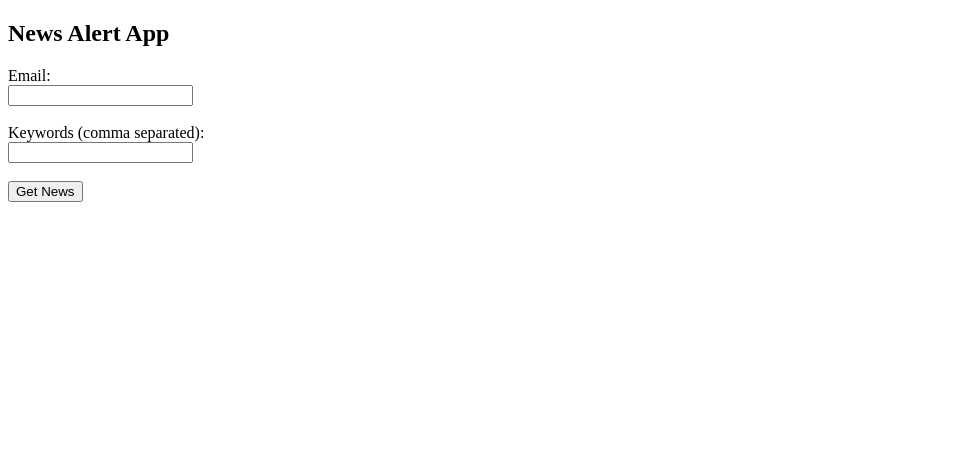
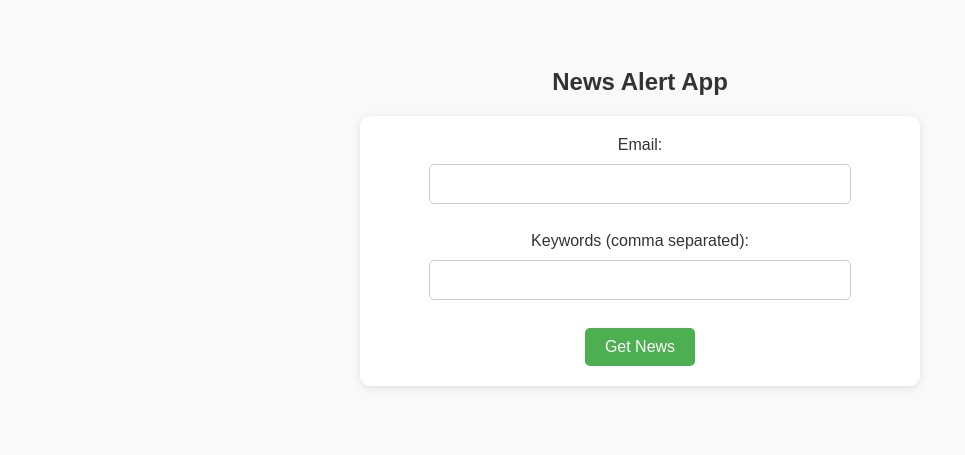
Before and after one commit to Bethel-21/News-alert, a Flask app: page / in a window 1280 px wide. Shown: the top 455 px of the page, without its empty margins (0-965 px from the left). Run offline with Flask 3, Linux system fonts and the light colour scheme.

Commit message:
style: center page, update form and results styling

```diff
--- a/templates/index.html
+++ b/templates/index.html
@@ -2,6 +2,83 @@
 <html>
 <head>
     <title>News Alert</title>
+    <style>
+    body {
+        font-family: Arial, sans-serif;
+        background-color: #f9f9f9;
+        color: #333;
+        display: flex;
+        flex-direction: column;
+        align-items: center;
+        padding: 40px;
+    }
+
+    form {
+        background-color: #ffffff;
+        padding: 20px 30px;
+        border-radius: 10px;
+        box-shadow: 0 2px 8px rgba(0,0,0,0.1);
+        margin-bottom: 30px;
+        width: 100%;
+        max-width: 500px;
+        text-align: center;
+    }
+
+    input {
+        padding: 10px;
+        margin: 10px 0;
+        font-size: 16px;
+        width: 80%;
+        border-radius: 5px;
+        border: 1px solid #ccc;
+    }
+
+    button {
+        padding: 10px 20px;
+        font-size: 16px;
+        border: none;
+        border-radius: 5px;
+        background-color: #4CAF50;
+        color: white;
+        cursor: pointer;
+    }
+
+    button:hover {
+        background-color: #45a049;
+    }
+
+    ul {
+        list-style-type: none;
+        padding: 0;
+        max-width: 700px;
+        width: 100%;
+    }
+
+    li {
+        background-color: #ffffff;
+        margin: 15px 0;
+        padding: 15px 20px;
+        border-radius: 10px;
+        box-shadow: 0 1px 5px rgba(0,0,0,0.1);
+    }
+
+    li a {
+        font-size: 20px;
+        font-weight: bold;
+        color: #007BFF;
+        text-decoration: none;
+    }
+
+    li a:hover {
+        text-decoration: underline;
+    }
+
+    li p {
+        font-size: 16px;
+        margin-top: 8px;
+    }
+</style>
+
 </head>
 <body>
     <h2>News Alert App</h2>
```
